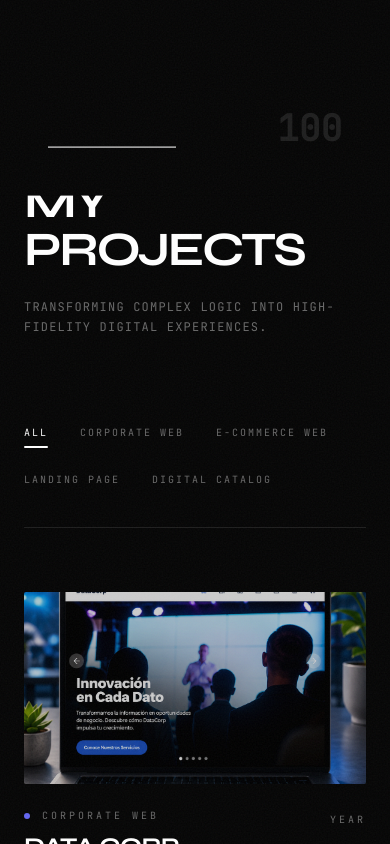
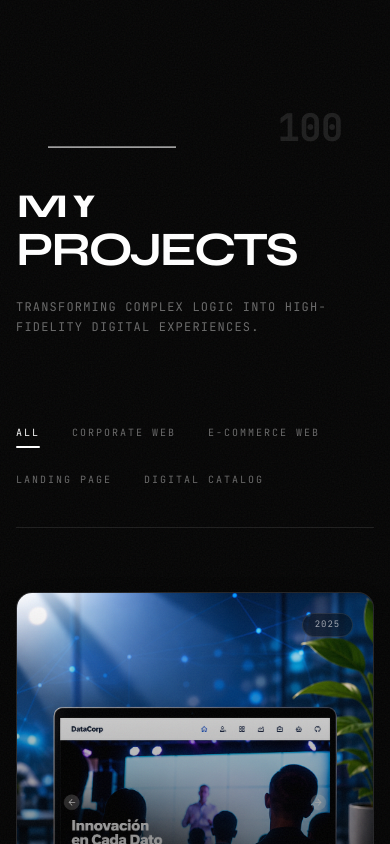
Before and after one commit to TracyMooor/PortafolioWebTracy, a React (Vite) app: page /projects in a window 390 px wide. Built offline with nearby package versions, Linux system fonts and the light colour scheme.

Commit message:
feat: add ProjectsPage component with GSAP animations and category filtering

```diff
--- a/components/ProjectsPage.tsx
+++ b/components/ProjectsPage.tsx
@@ -53,7 +53,7 @@ const ProjectsPage: React.FC = () => {
 
     return (
         <div ref={containerRef} className="min-h-screen bg-[#050505] text-white selection:bg-white selection:text-black">
-            <main className="pt-32 pb-20 px-6 md:px-12 lg:px-24">
+            <main className="pt-32 pb-20 px-4 sm:px-6 md:px-10 lg:px-16 xl:px-20 max-w-[1700px] mx-auto">
                 <header className="mb-20">
                     <Link to="/" className="inline-flex md:hidden items-center gap-2 mono text-[10px] uppercase tracking-[0.3em] text-white/40 hover:text-white transition-colors mb-8 group">
                         <svg viewBox="0 0 24 24" fill="none" stroke="currentColor" strokeWidth="2" strokeLinecap="round" strokeLinejoin="round" className="w-4 h-4 transition-transform group-hover:-translate-x-1">
@@ -89,50 +89,48 @@ const ProjectsPage: React.FC = () => {
                     ))}
                 </div>
 
-                <div className="grid grid-cols-1 md:grid-cols-2 gap-8 lg:gap-12">
+                <div className="grid grid-cols-1 md:grid-cols-2 lg:grid-cols-3 gap-4 md:gap-5 lg:gap-6">
                     {filteredProjects.map((project) => (
-                        <div key={project.title} className="project-card group">
+                        <div key={project.title} className="project-card group relative overflow-hidden rounded-2xl aspect-[3/4] bg-zinc-900 border border-white/5 hover:border-white/20 transition-all duration-500 shadow-2xl">
                             <a
                                 href={project.link}
                                 target="_blank"
                                 rel="noopener noreferrer"
-                                className="block relative aspect-video overflow-hidden rounded-sm bg-zinc-900 mb-6"
+                                className="block w-full h-full relative"
                             >
                                 <img
                                     src={project.img}
                                     alt={project.title}
                                     className="w-full h-full object-cover transition-transform duration-700 group-hover:scale-105"
                                 />
-                                <div className="absolute inset-0 bg-black/20 group-hover:bg-transparent transition-colors duration-500" />
 
-                                {/* Accent Glow */}
+                                {/* Top-right Year Tag */}
+                                <div className="absolute top-5 right-5 z-20 px-3 py-1 bg-black/50 backdrop-blur-md rounded-full border border-white/10 text-white/60 mono text-[9px] uppercase tracking-widest">
+                                    {project.year}
+                                </div>
+
+                                {/* Gradient Overlay */}
+                                <div className="absolute inset-0 bg-gradient-to-t from-black/95 via-black/40 to-transparent transition-opacity duration-500 z-10" />
+
+                                {/* Accent Glow on Hover */}
                                 <div
-                                    className="absolute inset-0 opacity-0 group-hover:opacity-20 transition-opacity duration-700 pointer-events-none"
-                                    style={{ background: `radial-gradient(circle at center, ${project.accentColor}, transparent)` }}
+                                    className="absolute inset-0 opacity-0 group-hover:opacity-10 transition-opacity duration-700 pointer-events-none z-10"
+                                    style={{ background: `radial-gradient(circle at bottom left, ${project.accentColor}, transparent)` }}
                                 />
-                            </a>
 
-                            <div className="flex justify-between items-end border-b border-white/5 pb-6">
-                                <div>
-                                    <div className="flex items-center gap-3 mb-2">
+                                {/* Bottom Info Overlay */}
+                                <div className="absolute bottom-0 left-0 right-0 p-6 md:p-8 flex flex-col justify-end z-20">
+                                    <h3 className="heading text-2xl md:text-3xl font-bold text-white tracking-tight leading-tight mb-2 group-hover:translate-x-1 transition-transform duration-500">
+                                        {project.title}
+                                    </h3>
+                                    <div className="flex items-center gap-3">
                                         <span className="w-1.5 h-1.5 rounded-full" style={{ backgroundColor: project.accentColor }}></span>
-                                        <span className="mono text-[10px] uppercase text-white/40 tracking-[0.3em]">
-                                            {project.category === 'Visit Web' ? t('visitWeb') : t(project.category)}
+                                        <span className="mono text-[10px] uppercase text-white/50 tracking-[0.2em]">
+                                            {t(project.category)}
                                         </span>
                                     </div>
-                                    <h3 className="heading text-2xl md:text-3xl font-bold uppercase tracking-tight">
-                                        {project.title}
-                                    </h3>
                                 </div>
-                                <div className="text-right">
-                                    <span className="mono text-[10px] uppercase text-white/40 tracking-[0.3em] block mb-2">
-                                        {t('year_label')}
-                                    </span>
-                                    <span className="heading text-xl md:text-2xl font-bold">
-                                        {project.year}
-                                    </span>
-                                </div>
-                            </div>
+                            </a>
                         </div>
                     ))}
                 </div>
```
